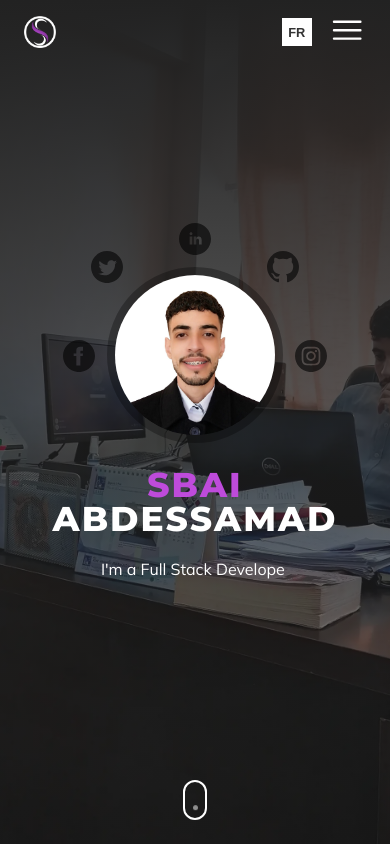
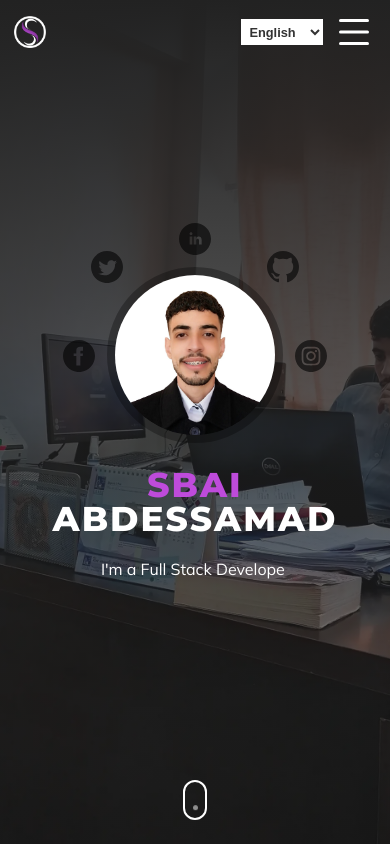
Before and after one commit to Abdusbai/portfolio-v2, a React (Create React App) app: page / in a window 390 px wide. Built offline with nearby package versions, Linux system fonts and the light colour scheme.

Commit message:
modify mobile button

```diff
--- a/src/LanguageSwitcher.js
+++ b/src/LanguageSwitcher.js
@@ -1,21 +1,30 @@
-import React from "react";
+import React, { useState } from "react";
 import { useTranslation } from "react-i18next";
 
 function LanguageSwitcher() {
   const { i18n } = useTranslation();
+  const [lang, setLang] = useState("en");
 
-  const toggleLanguage = () => {
-    const newLanguage = i18n.language === "en" ? "fr" : "en";
+  const handleChangeLanguage = (e) => {
+    const newLanguage = e.target.value;
     i18n.changeLanguage(newLanguage);
   };
 
   return (
     <>
-      <span className="btn-lang">
+      <select
+        className="lang-btn"
+        value={i18n.language}
+        onChange={handleChangeLanguage}
+      >
+        <option value="en">English</option>
+        <option value="fr">Français</option>
+      </select>
+      {/* <span className="btn-lang">
         <button onClick={toggleLanguage} className="lang-btn">
           {i18n.language === "en" ? "FR" : "EN"}
         </button>
-      </span>
+      </span> */}
     </>
   );
 }
--- a/src/components/header/MobileBtn.js
+++ b/src/components/header/MobileBtn.js
@@ -1,42 +1,15 @@
 function MobileBtn({ handleOpen }) {
   return (
-    <button
-      className="btn-mobile"
-      onClick={() => handleOpen()}
-      aria-label="mobile navigation button"
-    >
-      <svg
-        xmlns="http://www.w3.org/2000/svg"
-        fill="none"
-        viewBox="0 0 24 24"
-        strokeWidth="1.5"
-        stroke="currentColor"
-        className="icon-mobile"
-        name="menu-outline"
-      >
-        <path
-          strokeLinecap="round"
-          strokeLinejoin="round"
-          d="M3.75 6.75h16.5M3.75 12h16.5m-16.5 5.25h16.5"
-        />
-      </svg>
-
-      <svg
-        xmlns="http://www.w3.org/2000/svg"
-        fill="none"
-        viewBox="0 0 24 24"
-        strokeWidth="1.5"
-        stroke="currentColor"
-        className="icon-mobile"
-        name="close-outline"
-      >
-        <path
-          strokeLinecap="round"
-          strokeLinejoin="round"
-          d="M6 18L18 6M6 6l12 12"
-        />
-      </svg>
-    </button>
+    <>
+      <button className="btn-mobile" aria-label="mobile navigation button">
+        <label className="burger" htmlFor="burger">
+          <input type="checkbox" id="burger" onClick={() => handleOpen()} />
+          <span></span>
+          <span></span>
+          <span></span>
+        </label>
+      </button>
+    </>
   );
 }
 
--- a/src/index.css
+++ b/src/index.css
@@ -17,7 +17,7 @@
 }
 
 *:focus {
-  outline: 5px solid rgba(190, 75, 189, 0.3);
+  outline: none;
 }
 
 html {
@@ -105,18 +105,12 @@ body.hide-scroll {
   text-decoration: none;
   background-color: #fff;
   font-size: 1.6rem;
-  text-transform: uppercase;
-  padding: 0.8rem;
+  text-transform: capitalize;
+  padding: 0.6rem;
   font-weight: 600;
   transition: all 0.3s;
   border: none;
   cursor: pointer;
-}
-
-.lang-btn:hover {
-  background-color: var(--primary-color);
-  color: #fff;
-  border-color: #fff;
 }
 
 .header nav .main-nav ul {
@@ -873,6 +867,14 @@ body > section.bg-color > div > div > div:nth-child(3) > h2 {
   display: none;
 }
 
+.sticky .burger span {
+  background-color: #333 !important;
+}
+
+.sticky .lang-btn {
+  border: 1px solid #333;
+}
+
 /*loader*/
 .loader {
   left: 50%;
@@ -935,3 +937,67 @@ body > section.bg-color > div > div > div:nth-child(3) > h2 {
     stroke-dashoffset: -240.34889px;
   }
 }
+
+/*language switcher*/
+.burger {
+  position: relative;
+  width: 30px;
+  height: 26px;
+  background: transparent;
+  cursor: pointer;
+  display: block;
+}
+
+.burger input {
+  display: none;
+}
+
+.burger span {
+  display: block;
+  position: absolute;
+  height: 3px;
+  width: 100%;
+  background: #fff;
+  border-radius: 9px;
+  opacity: 1;
+  left: 0;
+  transform: rotate(0deg);
+  transition: 0.25s ease-in-out;
+}
+
+.burger span:nth-of-type(1) {
+  top: 0px;
+  transform-origin: left center;
+}
+
+.burger span:nth-of-type(2) {
+  top: 50%;
+  transform: translateY(-50%);
+  transform-origin: left center;
+}
+
+.burger span:nth-of-type(3) {
+  top: 100%;
+  transform-origin: left center;
+  transform: translateY(-100%);
+}
+
+.burger input:checked ~ span:nth-of-type(1) {
+  transform: rotate(45deg);
+  top: 2px;
+  left: 5px;
+  background: #333;
+}
+
+.burger input:checked ~ span:nth-of-type(2) {
+  width: 0%;
+  opacity: 0;
+  background: #333;
+}
+
+.burger input:checked ~ span:nth-of-type(3) {
+  transform: rotate(-45deg);
+  top: 23px;
+  left: 5px;
+  background: #333;
+}
--- a/src/queries.css
+++ b/src/queries.css
@@ -6,12 +6,13 @@
 }
 
 @media (max-width: 80em) {
-  #about > div > div > div.details > div > div.infos-left > span:nth-child(3), #about > div > div > div.details > div > div.infos-right > span:nth-child(3){
+  #about > div > div > div.details > div > div.infos-left > span:nth-child(3),
+  #about > div > div > div.details > div > div.infos-right > span:nth-child(3) {
     flex-direction: column;
     align-items: flex-start;
   }
 
-  .infos-right{
+  .infos-right {
     margin-right: 4rem;
   }
 }
@@ -21,12 +22,13 @@
     font-size: 56.25%;
   }
 
-  #about > div > div > div.details > div > div.infos-left > span:nth-child(3), #about > div > div > div.details > div > div.infos-right > span:nth-child(3){
+  #about > div > div > div.details > div > div.infos-left > span:nth-child(3),
+  #about > div > div > div.details > div > div.infos-right > span:nth-child(3) {
     flex-direction: row;
     align-items: flex-end;
   }
 
-  .infos-right{
+  .infos-right {
     margin-right: 0rem;
   }
 
@@ -37,12 +39,12 @@
 }
 
 @media (max-width: 73em) {
-.section .section-content .details .infos .child{
+  .section .section-content .details .infos .child {
     flex-direction: column !important;
     align-items: flex-start !important;
   }
 
-.section .section-content .details .infos{
+  .section .section-content .details .infos {
     justify-content: safe !important;
     gap: 6rem !important;
   }
@@ -59,8 +61,6 @@
   html {
     font-size: 50%;
   }
-
-
 
   .section {
     padding: 7rem;
@@ -109,18 +109,18 @@
     border: 8px solid rgba(0, 0, 0, 0.3);
   }
 
-  .section-footer{
+  .section-footer {
     padding: 7rem !important;
   }
 }
 
 @media (max-width: 53.5em) {
-  .section .section-content .details .infos .child{
+  .section .section-content .details .infos .child {
     flex-direction: row !important;
     align-items: flex-end !important;
   }
 
-  .section .section-content .details .infos{
+  .section .section-content .details .infos {
     justify-content: space-between !important;
     gap: 0rem !important;
   }
@@ -175,16 +175,16 @@
     padding: 10rem 3rem 6rem 3rem;
   }
 
-  .section-footer{
+  .section-footer {
     padding: 7rem 3rem !important;
   }
 
   .header nav {
-    padding: 0 2.6rem;
+    padding: 0 2.6rem 0 1.8rem;
   }
 }
 
-@media (max-width: 37.5em) {
+@media (max-width: 39.5em) {
   body {
     overflow-x: hidden;
   }
@@ -215,14 +215,14 @@
     position: fixed;
     top: 0;
     left: 0;
-    background-color: rgba(255, 255, 255, 0.9);
-    backdrop-filter: blur(10px);
+    background-color: rgba(255, 255, 255);
+
     width: 100%;
     height: 100vh;
     display: flex;
     align-items: center;
     justify-content: center;
-    transition: all 0.5s ease-out;
+    transition: all 0.4s ease-out;
     opacity: 0;
     pointer-events: none;
     visibility: hidden;
@@ -307,13 +307,12 @@
     display: flex;
     align-items: center;
     justify-content: space-between;
-    padding: 3rem;
     height: 8rem;
   }
 }
 
-@media (max-width: 33.50em) {
-  .section .section-content .details .infos{
+@media (max-width: 33.5em) {
+  .section .section-content .details .infos {
     flex-direction: column;
     align-items: flex-start;
     gap: 1rem !important;
```
Lines whose indentation alone changed are shown as unchanged.
